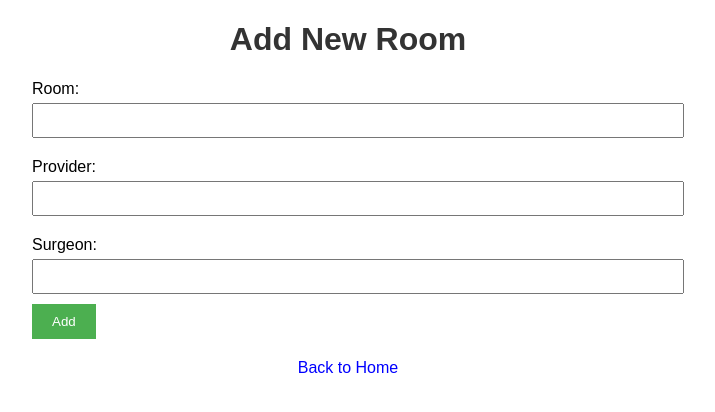
After one commit to keatonhoyle/anesthesia-whiteboard, a Django app: page /add/ in a window 1280 px wide. The commit adds this page. Shown: the top 412 px of the page, without its empty margins (292-1007 px from the left). Run offline with Django 5.2, Linux system fonts and the light colour scheme.

Commit message:
Added edit/add functionality with DynamoDB, removed django-allauth settings, added error handling

```diff
--- /dev/null
+++ b/templates/add.html
@@ -0,0 +1,35 @@
+{% load static %}
+<!DOCTYPE html>
+<html lang="en">
+<head>
+    <meta charset="UTF-8">
+    <meta name="viewport" content="width=device-width, initial-scale=1.0">
+    <title>Add New Room</title>
+    <style>
+        body { font-family: Arial, sans-serif; text-align: center; }
+        h1 { color: #333; }
+        form { width: 50%; margin: 20px auto; text-align: left; }
+        label { display: block; margin: 10px 0 5px; }
+        input[type="text"] { width: 100%; padding: 8px; margin-bottom: 10px; }
+        input[type="submit"] { padding: 10px 20px; background-color: #4CAF50; color: white; border: none; cursor: pointer; }
+        input[type="submit"]:hover { background-color: #45a049; }
+        a { color: blue; text-decoration: none; }
+        a:hover { text-decoration: underline; }
+        @media (max-width: 600px) { form { width: 90%; } }
+    </style>
+</head>
+<body>
+    <h1>Add New Room</h1>
+    <form method="post">
+        {% csrf_token %}
+        <label for="room">Room:</label>
+        <input type="text" id="room" name="room" required>
+        <label for="provider">Provider:</label>
+        <input type="text" id="provider" name="provider" required>
+        <label for="surgeon">Surgeon:</label>
+        <input type="text" id="surgeon" name="surgeon" required>
+        <input type="submit" value="Add">
+    </form>
+    <p><a href="{% url 'home' %}">Back to Home</a></p>
+</body>
+</html>
--- a/whiteboard/urls.py
+++ b/whiteboard/urls.py
@@ -3,4 +3,6 @@ from . import views
 
 urlpatterns = [
     path('', views.home, name='home'),
+    path('edit/<str:room>/', views.edit_entry, name='edit_entry'),
+    path('add/', views.add_entry, name='add_entry'),
 ]
--- a/whiteboard/views.py
+++ b/whiteboard/views.py
@@ -1,6 +1,7 @@
-from django.shortcuts import render
+from django.shortcuts import render, redirect
 import boto3
 import logging
+from django.contrib import messages
 
 # Set up logging
 logger = logging.getLogger(__name__)
@@ -30,11 +31,75 @@ def fetch_whiteboard_data():
         return whiteboard
     except Exception as e:
         logger.error(f"Error fetching data from DynamoDB: {e}")
-        return {
+        return None
+
+def home(request):
+    whiteboard = fetch_whiteboard_data()
+    if whiteboard is None:
+        messages.error(request, "Failed to load whiteboard data from DynamoDB. Please check your AWS credentials and try again.")
+        whiteboard = {
             "Room 1": {"provider": "Dr. Smith", "surgeon": "Dr. Jones"},
             "Room 2": {"provider": "Dr. Lee", "surgeon": "Dr. Patel"}
         }
+    return render(request, 'index.html', {'whiteboard': whiteboard})
 
-def home(request):
-    whiteboard = fetch_whiteboard_data()
-    return render(request, 'index.html', {'whiteboard': whiteboard})
+def edit_entry(request, room):
+    if request.method == 'POST':
+        provider = request.POST.get('provider')
+        surgeon = request.POST.get('surgeon')
+        try:
+            table.update_item(
+                Key={'Room': room},
+                UpdateExpression="SET Provider = :p, Surgeon = :s",
+                ExpressionAttributeValues={
+                    ':p': provider,
+                    ':s': surgeon
+                }
+            )
+            messages.success(request, f"Updated {room} successfully!")
+            return redirect('home')
+        except Exception as e:
+            messages.error(request, f"Error updating {room}: {str(e)}")
+            return redirect('home')
+
+    # Fetch the entry to edit
+    try:
+        response = table.get_item(Key={'Room': room})
+        entry = response.get('Item')
+        if not entry:
+            messages.error(request, f"Room {room} not found in DynamoDB.")
+            return redirect('home')
+    except Exception as e:
+        messages.error(request, f"Error fetching {room}: {str(e)}")
+        return redirect('home')
+
+    return render(request, 'edit.html', {'entry': entry})
+
+def add_entry(request):
+    if request.method == 'POST':
+        room = request.POST.get('room')
+        provider = request.POST.get('provider')
+        surgeon = request.POST.get('surgeon')
+
+        try:
+            # Check if the room already exists
+            response = table.get_item(Key={'Room': room})
+            if response.get('Item'):
+                messages.error(request, f"Room {room} already exists!")
+                return redirect('home')
+
+            # Add the new entry
+            table.put_item(
+                Item={
+                    'Room': room,
+                    'Provider': provider,
+                    'Surgeon': surgeon
+                }
+            )
+            messages.success(request, f"Added {room} successfully!")
+            return redirect('home')
+        except Exception as e:
+            messages.error(request, f"Error adding {room}: {str(e)}")
+            return redirect('home')
+
+    return render(request, 'add.html')
```
Also changed, not shown: templates/edit.html (added, +33 -0 lines), templates/index.html (+12 -0 lines), whiteboard/models.py (added, +13 -0 lines).
